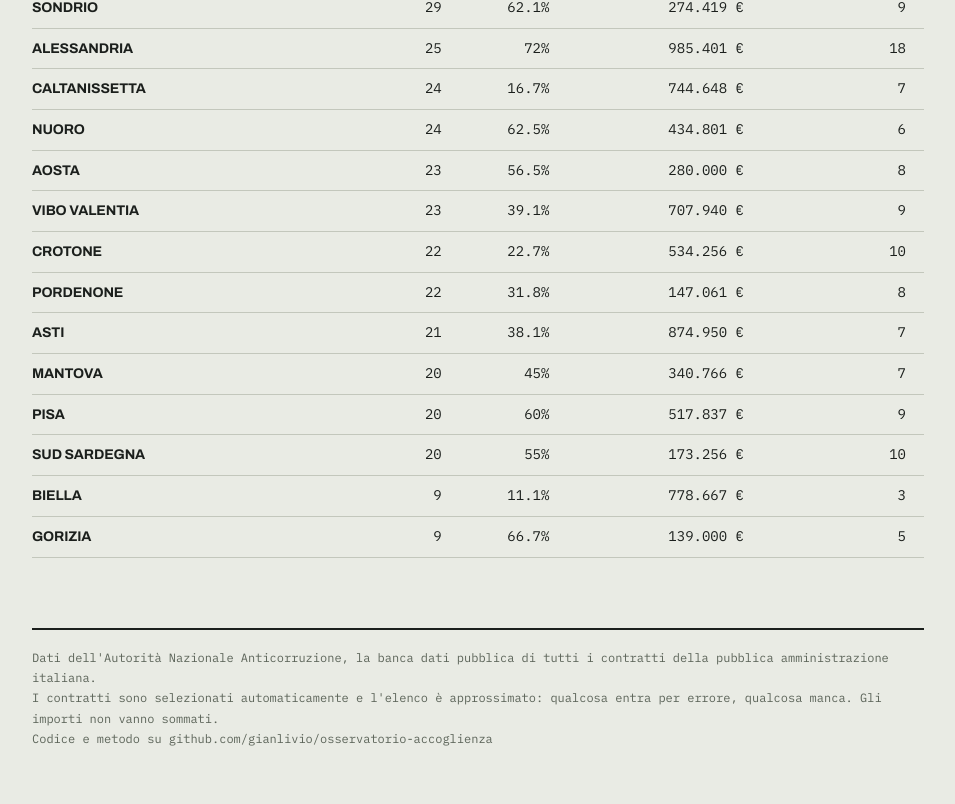
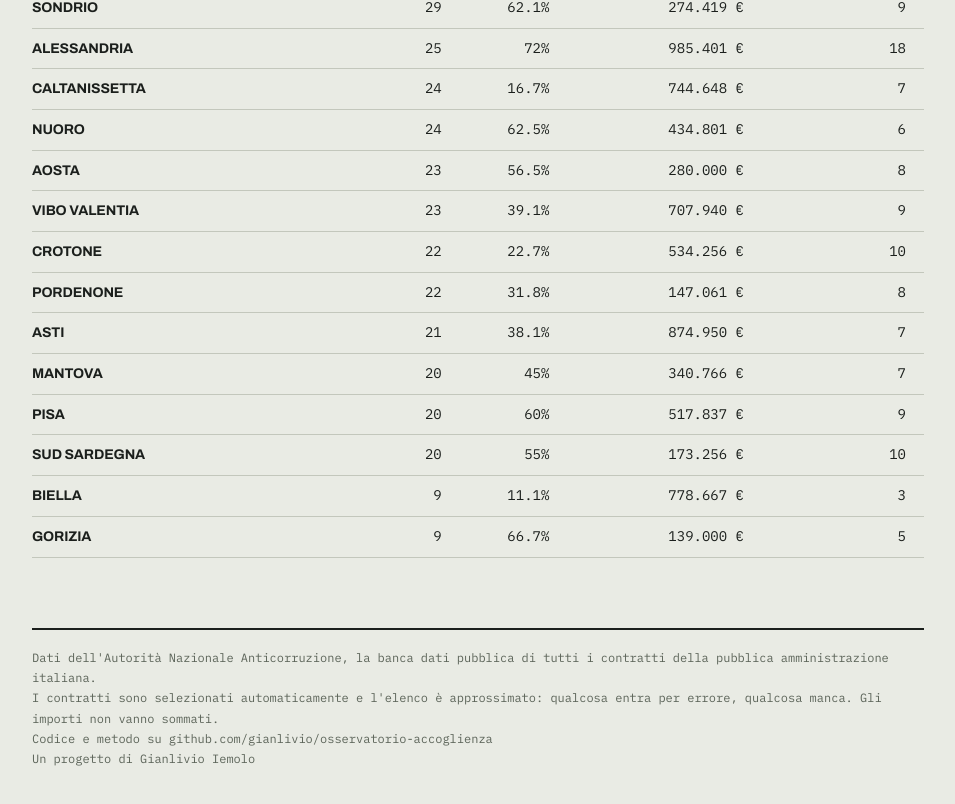
Before and after one commit to gianlivio/osservatorio-accoglienza, a Next.js app in the folder sito/: page / in a window 1280 px wide. Shown: the part 4570-5374 px from the top of the page, without its empty margins (162-1117 px from the left). Built offline with nearby package versions, Linux system fonts and the light colour scheme.

Commit message:
Attribuzione autore: nome nel footer e creator nello structured data

```diff
--- a/sito/app/layout.tsx
+++ b/sito/app/layout.tsx
@@ -33,7 +33,8 @@ export default function RootLayout({ children }: { children: React.ReactNode })
             i contratti della pubblica amministrazione italiana.<br />
             I contratti sono selezionati automaticamente e l&apos;elenco è approssimato:
             qualcosa entra per errore, qualcosa manca. Gli importi non vanno sommati.<br />
-            Codice e metodo su github.com/gianlivio/osservatorio-accoglienza
+            Codice e metodo su github.com/gianlivio/osservatorio-accoglienza<br />
+            Un progetto di <a href="https://portfoliooo-main.vercel.app/it" target="_blank" rel="noopener">Gianlivio Iemolo</a>
           </footer>
         </div>
       </body>
--- a/sito/app/page.tsx
+++ b/sito/app/page.tsx
@@ -15,6 +15,11 @@ const datasetJsonLd = {
   description:
     "Contratti pubblici per l'accoglienza dei migranti, provincia per provincia: numero di affidamenti, importi ed enti gestori.",
   license: "https://creativecommons.org/licenses/by/4.0/",
+  creator: {
+    "@type": "Person",
+    name: "Gianlivio Iemolo",
+    url: "https://portfoliooo-main.vercel.app/it",
+  },
   temporalCoverage: "2015/2025",
   spatialCoverage: "Italia",
   url: "https://osservatorioaccoglienza.org",
```
